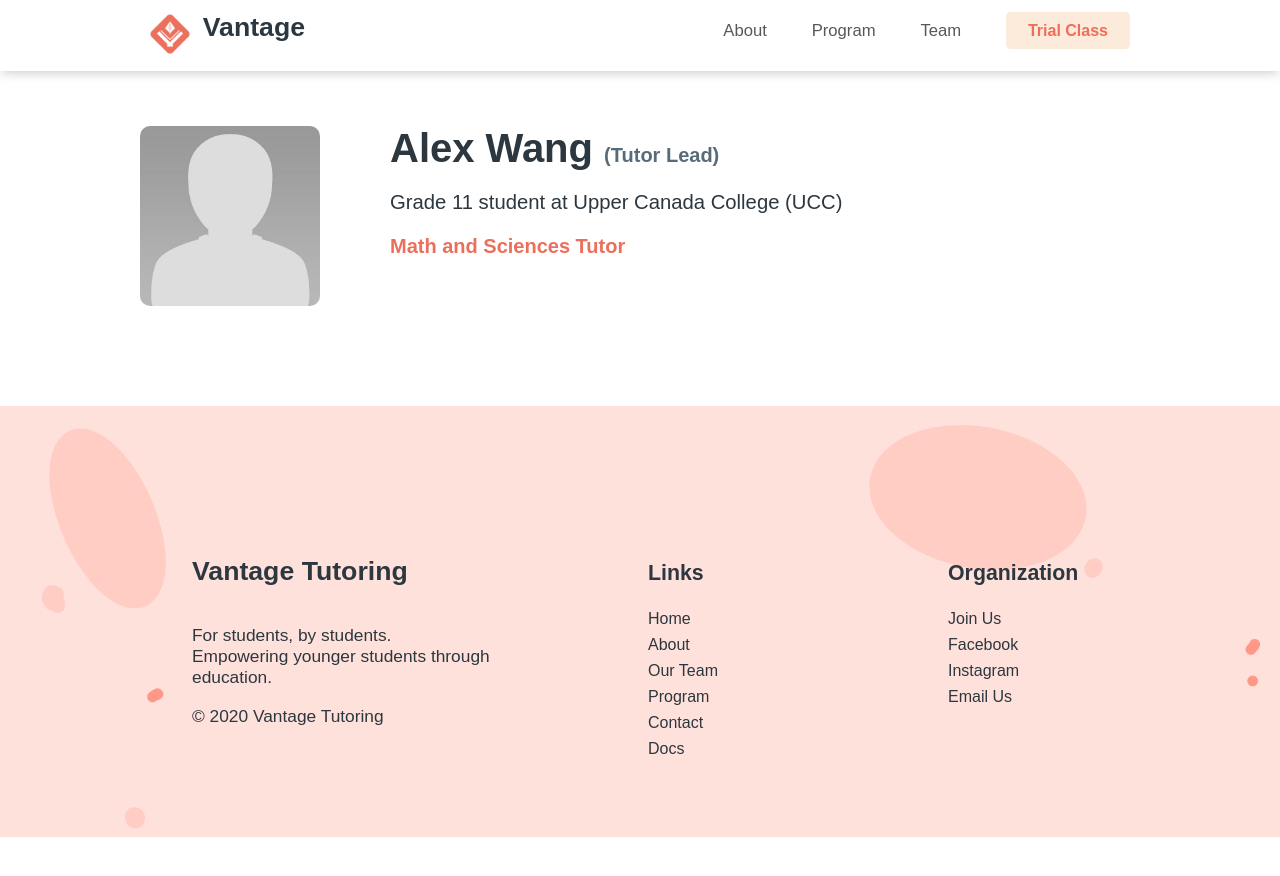
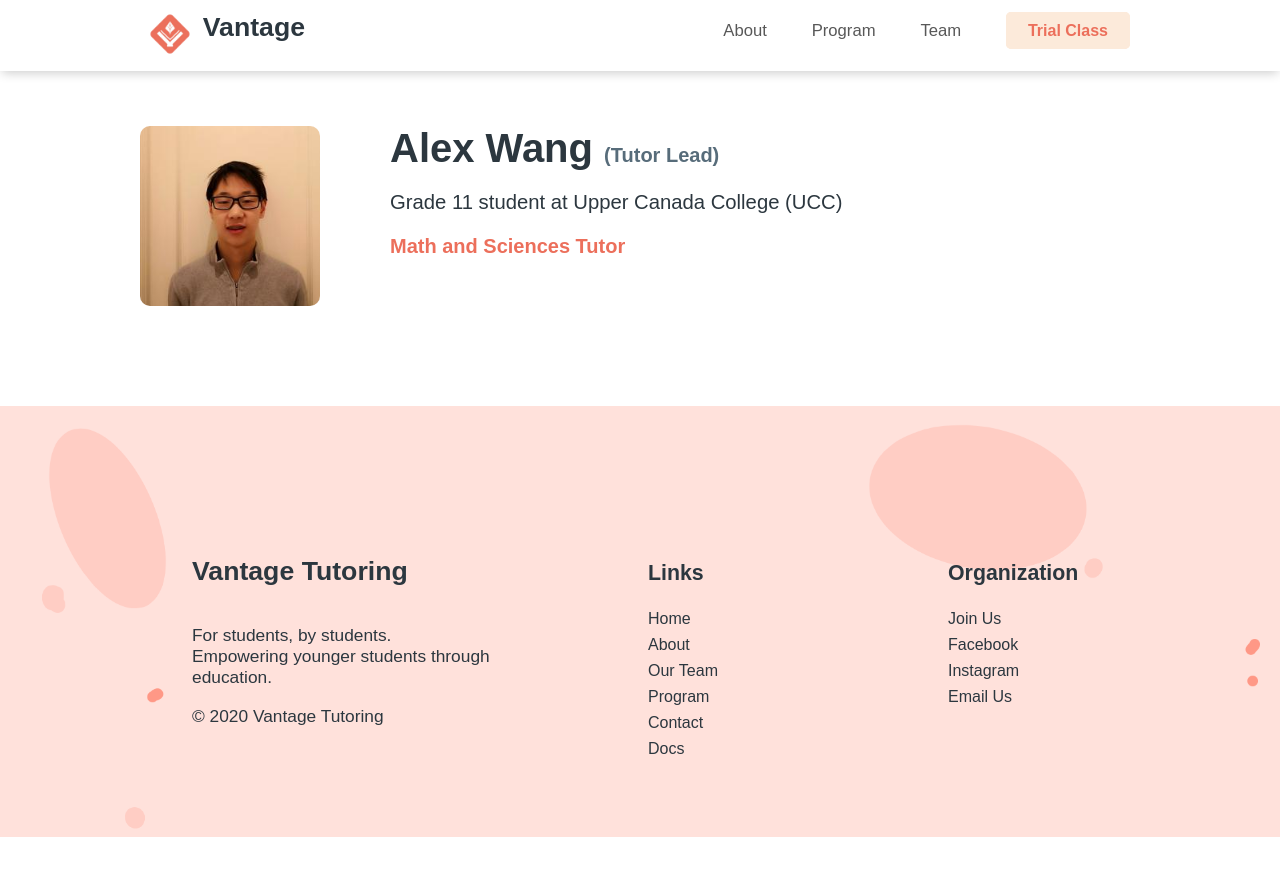
Before and after one commit to vantagetutoring/vantagetutoring.github.io, a Jekyll site: the page built from _team/awang.md, in a window 1280 px wide. Shown: the top 876 px of the page. Built offline with Jekyll 4.4.1, drawn with Linux system fonts in a browser that asks for light colours; nearby versions of some CDN libraries; some web fonts are replaced.

Commit message:
Update awang.md

```diff
--- a/_team/awang.md
+++ b/_team/awang.md
@@ -3,7 +3,7 @@ firstname: "Alex"
 lastname: "Wang"
 role: "Tutor Lead"
 group: "exec"
-img: "placeholder.png"
+img: "awang.jpg"
 grade: 11
 school: "Upper Canada College (UCC)"
 subject: "Math and Sciences"
```
